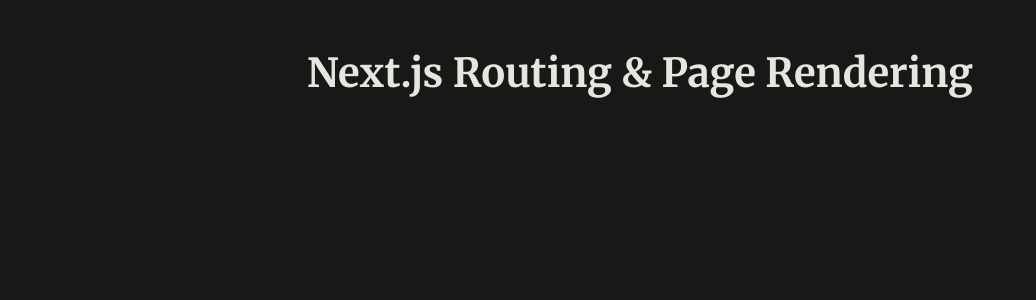
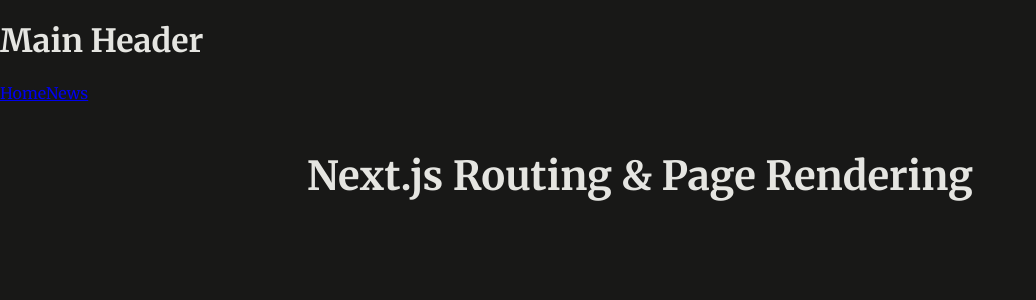
Before and after one commit to AntonioBrasilio/Next, a Next.js app in the folder routes-deep-dive/: page / in a window 1280 px wide. Shown: the top 300 px of the page, without its empty margins (0-1036 px from the left). Built offline with nearby package versions, Linux system fonts and the light colour scheme.

Commit message:
feat: Second step exercise

```diff
--- /dev/null
+++ b/routes-deep-dive/app/components/MainHeader.js
@@ -0,0 +1,11 @@
+import Link from 'next/link';
+
+export const MainHeader = () => {
+    return (
+        <header>
+            <h1>Main Header</h1>
+            <Link href="/">Home</Link>
+            <Link href="/news">News</Link>
+        </header>
+    );
+};
--- a/routes-deep-dive/app/layout.js
+++ b/routes-deep-dive/app/layout.js
@@ -1,14 +1,18 @@
+import { MainHeader } from './components/MainHeader';
 import './globals.css';
 
 export const metadata = {
-  title: 'Next.js Page Routing & Rendering',
-  description: 'Learn how to route to different pages.',
-}
+    title: 'Next.js Page Routing & Rendering',
+    description: 'Learn how to route to different pages.',
+};
 
 export default function RootLayout({ children }) {
- return (
-    <html lang="en">
-      <body>{children}</body>
-    </html>
-  )
+    return (
+        <html lang="en">
+            <body>
+                <MainHeader />
+                {children}
+            </body>
+        </html>
+    );
 }
```
